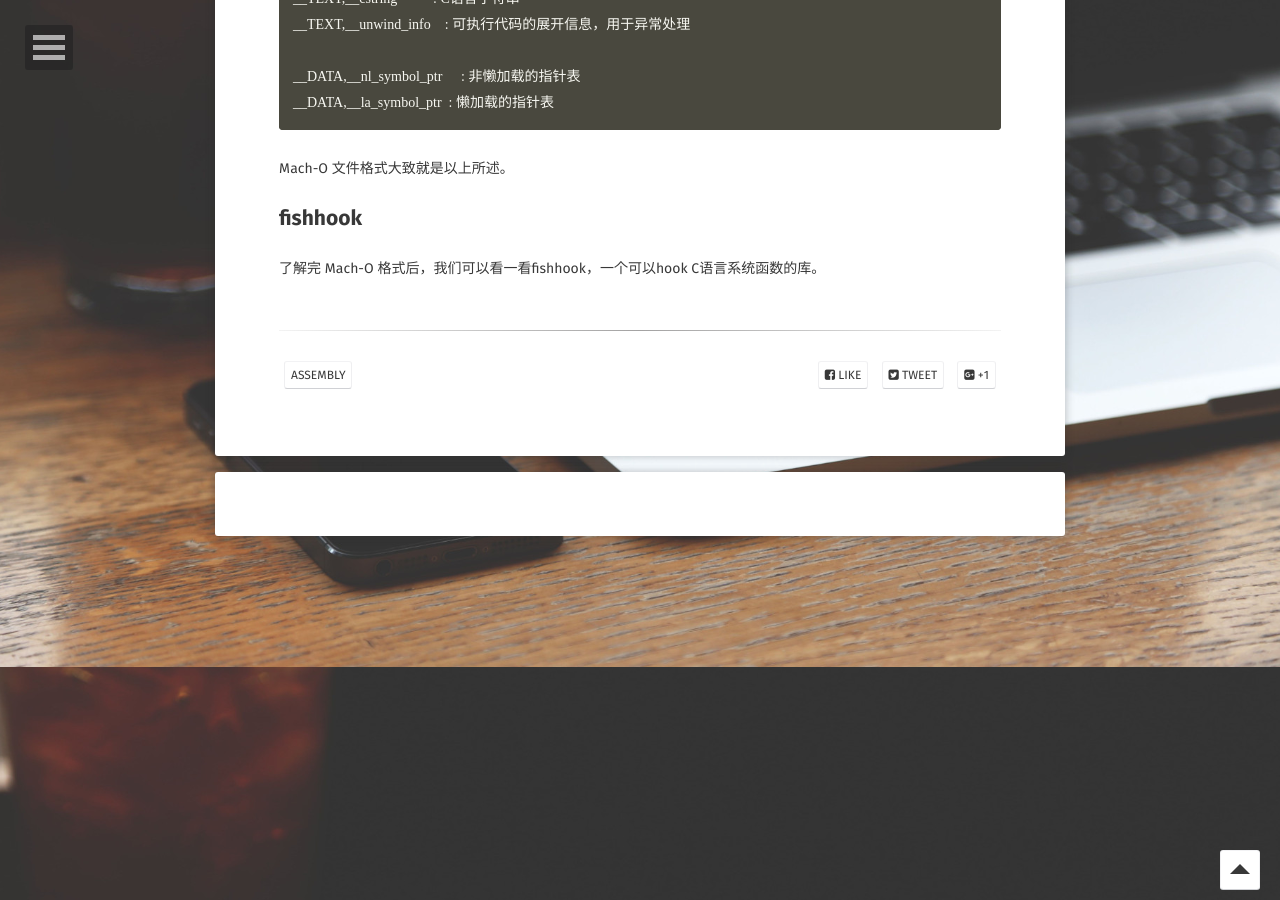
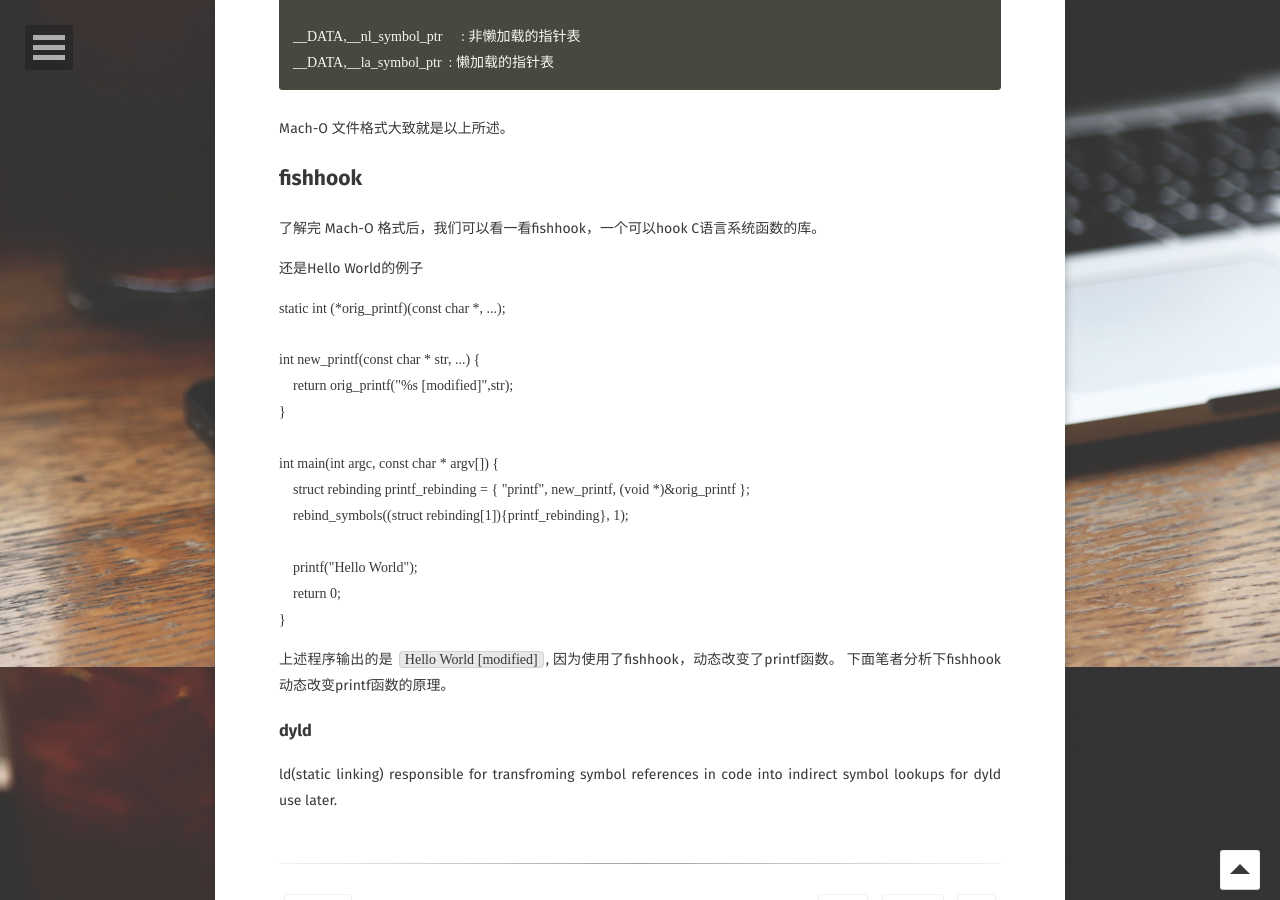
Before and after one commit to longjianjiang/longjianjiang.github.io, a Jekyll site: the page built from _posts/2018-10-12-hello-world.md, in a window 1280 px wide and 900 px high, scrolled down 6533 px. Built offline with Jekyll 4.4.1, drawn with Linux system fonts in a browser that asks for light colours; some web fonts are replaced; comment, search, counter and statistics services are not loaded.

Commit message:
update hello world

````diff
--- a/_posts/2018-10-12-hello-world.md
+++ b/_posts/2018-10-12-hello-world.md
@@ -10,7 +10,7 @@ comments: true
 
 笔者第一个程序就是C语言的Hello World。
 
-```
+```C
 #include <stdio.h>
 
 int main(int argc, const char * argv[]) {
@@ -260,3 +260,27 @@ Mach-O 文件格式大致就是以上所述。
 ## fishhook
 
 了解完 Mach-O 格式后，我们可以看一看fishhook，一个可以hook C语言系统函数的库。
+
+还是Hello World的例子
+
+```C
+static int (*orig_printf)(const char *, ...);
+
+int new_printf(const char * str, ...) {
+    return orig_printf("%s [modified]",str);
+}
+
+int main(int argc, const char * argv[]) {
+    struct rebinding printf_rebinding = { "printf", new_printf, (void *)&orig_printf };
+    rebind_symbols((struct rebinding[1]){printf_rebinding}, 1);
+
+    printf("Hello World");
+    return 0;
+}
+```
+
+上述程序输出的是 `Hello World [modified]`, 因为使用了fishhook，动态改变了printf函数。
+下面笔者分析下fishhook 动态改变printf函数的原理。
+
+### dyld
+ld(static linking) responsible for transfroming symbol references in code into indirect symbol lookups for dyld use later.
````
